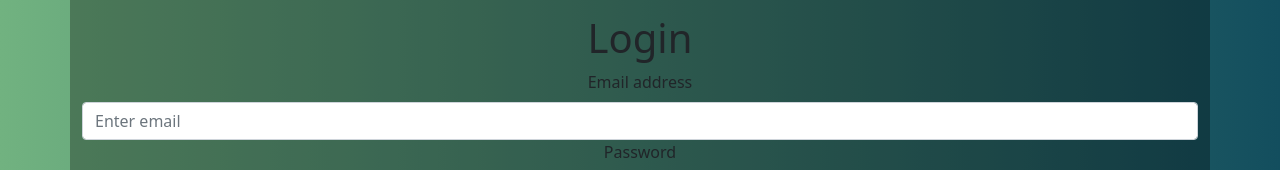
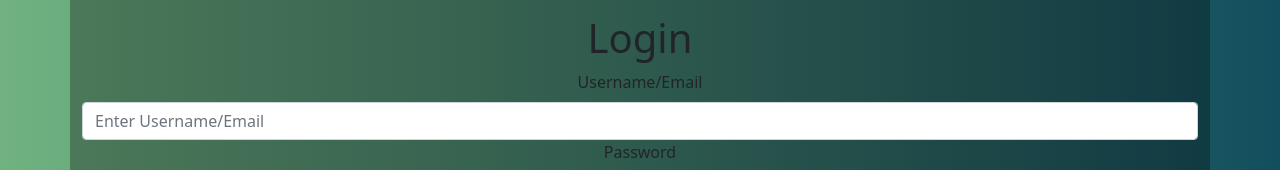
Before and after one commit to TaaniBravo/Trail-Chasers-React, a React (Create React App) app in the folder client/: page /login in a window 1280 px wide. Shown: the part 277-447 px from the top of the page. Built offline with nearby package versions, Linux system fonts and the light colour scheme.

Commit message:
Updated the SignUp and Login for username inputs.

```diff
--- a/client/src/pages/Login/index.js
+++ b/client/src/pages/Login/index.js
@@ -7,8 +7,8 @@
       <h1>Login</h1>
       <Form>
         <Form.Group controlId="formBasicEmail">
-          <Form.Label>Email address</Form.Label>
-          <Form.Control type="email" placeholder="Enter email" />
+          <Form.Label>Username/Email</Form.Label>
+          <Form.Control type="text" placeholder="Enter Username/Email" />
         </Form.Group>
 
         <Form.Group controlId="formBasicPassword">
--- a/client/src/pages/SignUp/index.js
+++ b/client/src/pages/SignUp/index.js
@@ -10,7 +10,10 @@
           <Form.Label>Email address</Form.Label>
           <Form.Control type="email" placeholder="Enter email" />
         </Form.Group>
-
+        <Form.Group controlId="formBasicEmail">
+          <Form.Label>Username</Form.Label>
+          <Form.Control type="text" placeholder="Enter username" />
+        </Form.Group>
         <Form.Group controlId="formBasicPassword">
           <Form.Label>Password</Form.Label>
           <Form.Control type="password" placeholder="Password" />
```
